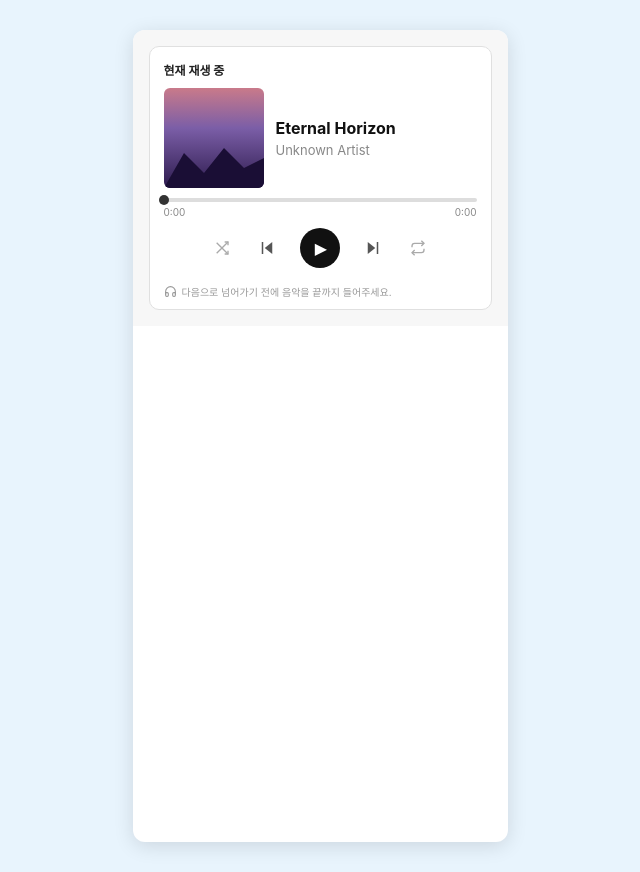
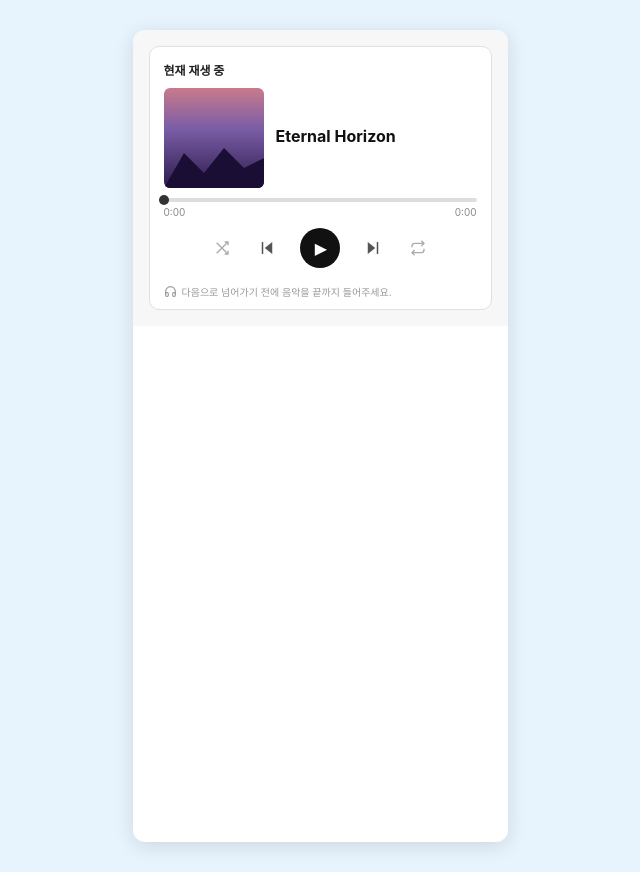
Before and after one commit to skye-suhyun-kim/rms_condition4, a plain HTML site: page index.html in a window 1280 px wide. Shown: the whole page, without its empty margins (320-960 px from the left). Drawn offline with Linux system fonts and the light colour scheme.

Commit message:
Update index.html

```diff
--- a/index.html
+++ b/index.html
@@ -105,7 +105,6 @@
             </div>
             <div class="song-info">
               <div class="song-title">Eternal Horizon</div>
-              <div class="song-artist">Unknown Artist</div>
             </div>
           </div>
           <div class="progress-section">
```
